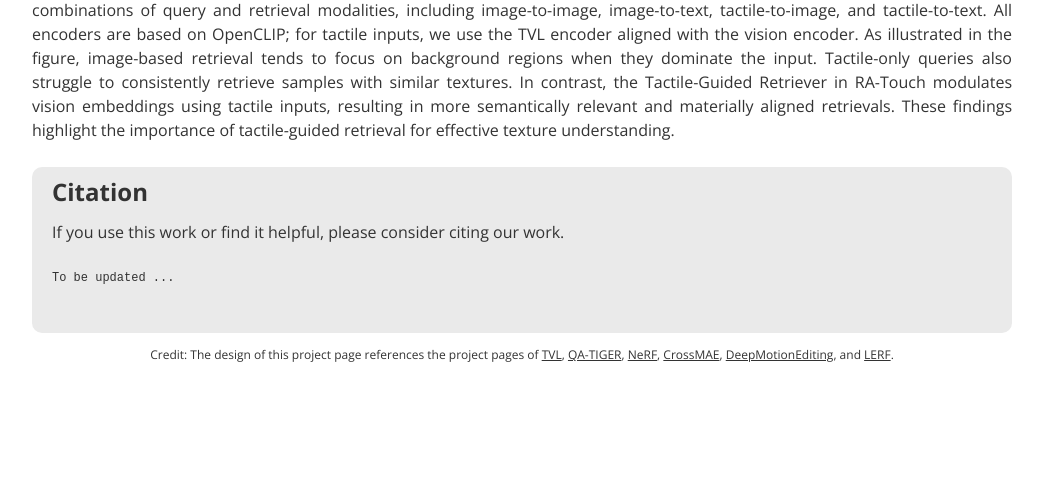
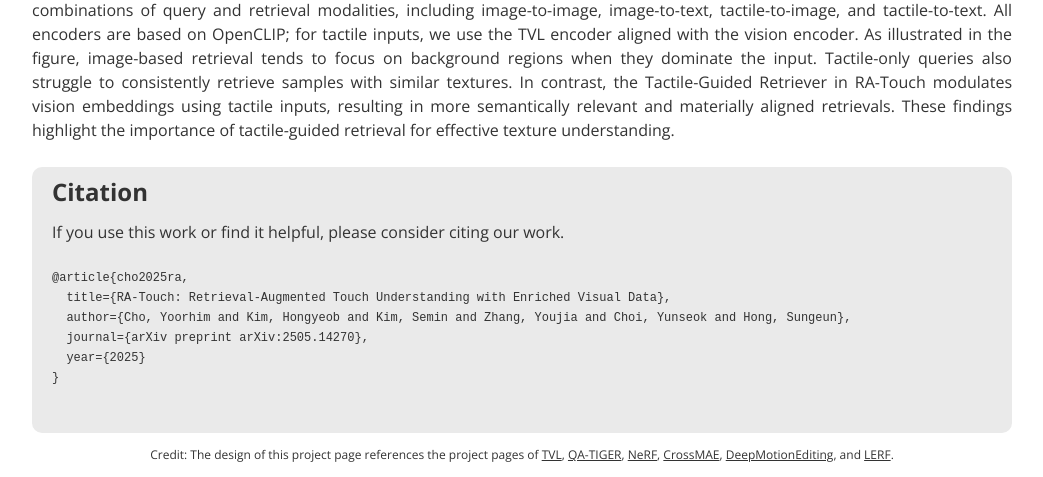
Before and after one commit to AIM-SKKU/RA-Touch, a plain HTML site: page index.html in a window 1280 px wide. Shown: the part 5588-6065 px from the top of the page, without its empty margins (118-1161 px from the left). Before the commit the page ends 5965 px from the top, so only its background shows below. Drawn offline with nearby package versions, Linux system fonts and the light colour scheme.

Commit message:
Update index.html

```diff
--- a/index.html
+++ b/index.html
@@ -459,7 +459,12 @@
                 <h1 id="citation">Citation</h1>
                 <p style="font-size: 16px">If you use this work or find it helpful, please consider citing our work.</p>
                 <pre id="codecell">
-To be updated ...
+@article{cho2025ra,
+  title={RA-Touch: Retrieval-Augmented Touch Understanding with Enriched Visual Data},
+  author={Cho, Yoorhim and Kim, Hongyeob and Kim, Semin and Zhang, Youjia and Choi, Yunseok and Hong, Sungeun},
+  journal={arXiv preprint arXiv:2505.14270},
+  year={2025}
+}
                 </pre>
             </div>
         </div>
```
